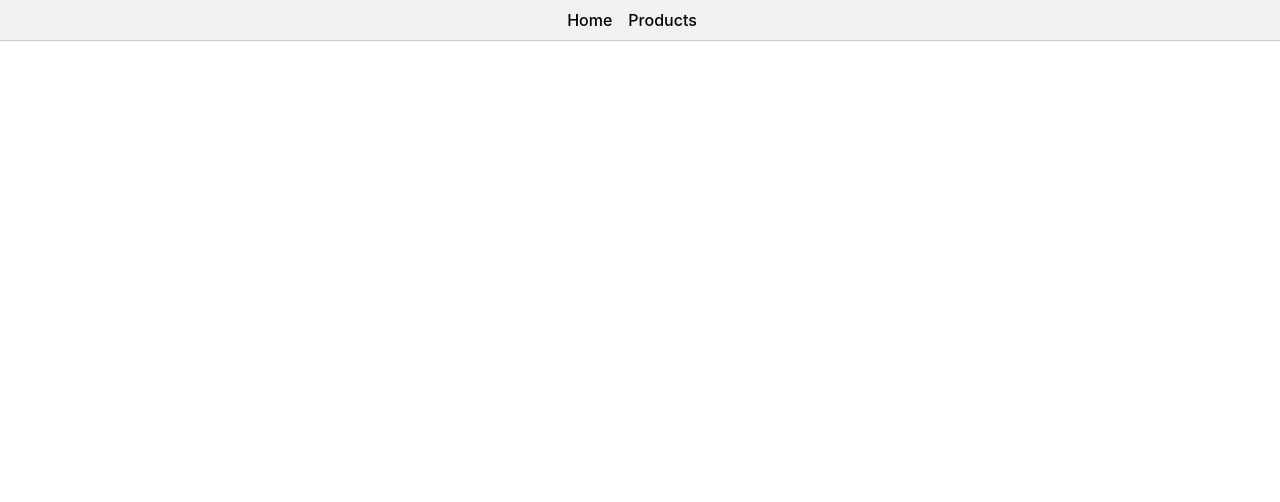
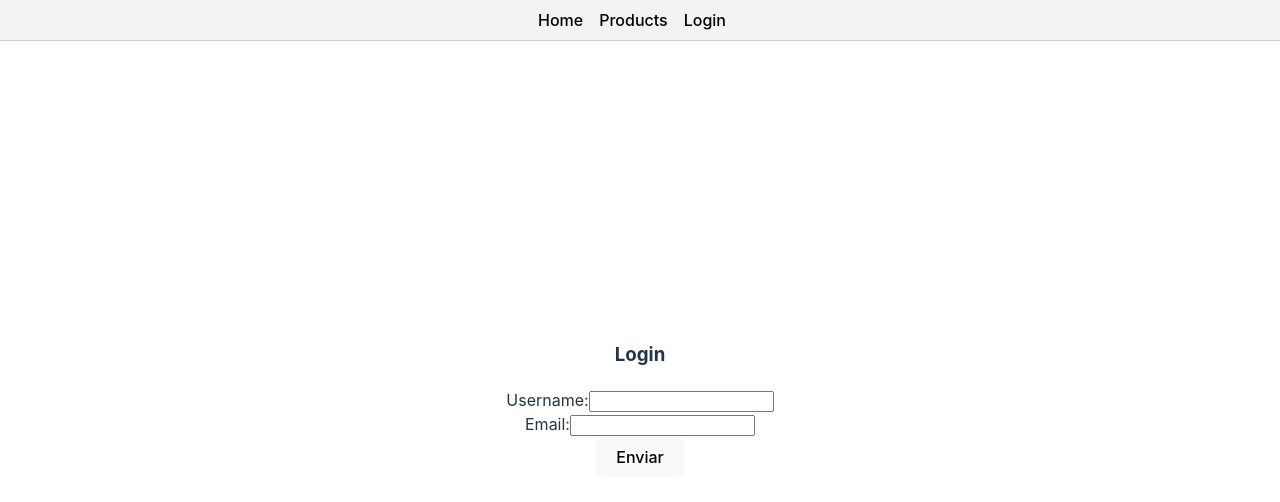
Before and after one commit to edson-yanez-villa/curso-de-react, a React (Vite) app: page /login in a window 1280 px wide. Before the commit this address had no page. Shown: the top 502 px of the page. Built offline with nearby package versions, Linux system fonts and the light colour scheme.

Commit message:
useState and Hooks

```diff
--- a/package.json
+++ b/package.json
@@ -11,6 +11,7 @@
   },
   "dependencies": {
     "@reduxjs/toolkit": "^2.5.0",
+    "motion": "^11.18.0",
     "react": "^18.3.1",
     "react-dom": "^18.3.1",
     "react-redux": "^9.2.0",
--- /dev/null
+++ b/src/components/Hooks/useForm.js
@@ -0,0 +1,20 @@
+import { useState } from "react";
+const useForm = (initialState = {}) => {
+  const [formData, setFormData] = useState(initialState);
+  const handleChange = (e) => {
+    const { name, value } = e.target;
+    setFormData({
+      ...formData,
+      [name]: value,
+    });
+  };
+  const resetForm = () => {
+    setFormData(initialState);
+  };
+  return {
+    formData,
+    handleChange,
+    resetForm,
+  };
+};
+export default useForm;
--- a/src/components/Navigation/Navigator.jsx
+++ b/src/components/Navigation/Navigator.jsx
@@ -9,6 +9,9 @@
       <Link to="/Products" className="nav-link">
         Products
       </Link>
+      <Link to="/login" className="nav-link">
+        Login
+      </Link>
     </nav>
   );
 };
--- a/src/components/Navigation/Router.jsx
+++ b/src/components/Navigation/Router.jsx
@@ -1,5 +1,6 @@
 import Home from "../../screens/Home";
 import FilterableProductTable from "../../screens/FilterableProductTable";
+import Login from "../../screens/Login";
 
 import { Route, Routes } from "react-router";
 
@@ -8,6 +9,7 @@
     <Routes>
       <Route index element={<Home />} />
       <Route path="products" element={<FilterableProductTable />} />
+      <Route path="login" element={<Login />} />
     </Routes>
   );
 };
--- /dev/null
+++ b/src/components/forms/FormLogin.jsx
@@ -0,0 +1,56 @@
+import { useState } from "react";
+
+const FormLogin = ({ titleForm }) => {
+  const [formData, setFormData] = useState({
+    username: "",
+    email: "",
+  });
+  const handleSubmit = (event) => {
+    event.preventDefault();
+    console.log("Form submitted:", formData);
+  };
+
+  const handleChange = (event) => {
+    // debugger;
+    const { name, value } = event.target;
+    setFormData({
+      ...formData,
+      [name]: value,
+    });
+  };
+
+  return (
+    <>
+      <form onSubmit={handleSubmit}>
+        <h3>{titleForm}</h3>
+        <div>
+          <label>
+            Username:
+            <input
+              type="text"
+              name="username"
+              value={formData.username}
+              onChange={handleChange}
+              required
+            />
+          </label>
+        </div>
+        <div>
+          <label>
+            Email:
+            <input
+              type="email"
+              name="email"
+              value={formData.email}
+              onChange={handleChange}
+              required
+            />
+          </label>
+        </div>
+        <button type="submit">Submit</button>
+      </form>
+    </>
+  );
+};
+
+export default FormLogin;
--- /dev/null
+++ b/src/components/forms/FormLoginWithHook.jsx
@@ -0,0 +1,48 @@
+import useForm from "../Hooks/useForm";
+
+const FormLoginWithHook = ({ titleForm }) => {
+  const { formData, handleChange } = useForm({
+    username: "",
+    email: "",
+  });
+
+  const handleSubmit = (event) => {
+    event.preventDefault();
+    console.log("Form submitted:", formData);
+  };
+
+  return (
+    <>
+      <form onSubmit={handleSubmit}>
+        <h3>{titleForm}</h3>
+        <div>
+          <label>
+            Username:
+            <input
+              type="text"
+              name="username"
+              value={formData.username}
+              onChange={handleChange}
+              required
+            />
+          </label>
+        </div>
+        <div>
+          <label>
+            Email:
+            <input
+              type="email"
+              name="email"
+              value={formData.email}
+              onChange={handleChange}
+              required
+            />
+          </label>
+        </div>
+        <button type="submit">Submit</button>
+      </form>
+    </>
+  );
+};
+
+export default FormLoginWithHook;
--- /dev/null
+++ b/src/components/forms/FormLoginWithMotion.jsx
@@ -0,0 +1,75 @@
+import { motion } from "motion/react";
+import useForm from "../Hooks/useForm";
+// eslint-disable-next-line react/prop-types
+const FormWithMotionAndHook = ({ titleForm }) => {
+  const { formData, handleChange } = useForm({
+    username: "",
+    email: "",
+  });
+  const handleSubmit = (e) => {
+    e.preventDefault();
+    console.log("datos del formulario", formData);
+  };
+  return (
+    <motion.div
+      initial={{ opacity: 0 }}
+      animate={{ opacity: 1 }}
+      exit={{ opacity: 0 }}
+      transition={{ duration: 0.5 }}
+    >
+      <form onSubmit={handleSubmit}>
+        <motion.div
+          initial={{ x: -100 }}
+          animate={{ x: 0 }}
+          transition={{ duration: 0.5 }}
+        >
+          <h3>{titleForm}</h3>
+        </motion.div>
+        <motion.div
+          initial={{ x: -100 }}
+          animate={{ x: 0 }}
+          transition={{ duration: 0.5 }}
+        >
+          <div>
+            <label>
+              Username:
+              <input
+                type="text"
+                name="username"
+                value={formData.username}
+                onChange={handleChange}
+                required
+              />
+            </label>
+          </div>
+        </motion.div>
+        <motion.div
+          initial={{ x: -100 }}
+          animate={{ x: 0 }}
+          transition={{ duration: 0.5 }}
+        >
+          <div>
+            <label>
+              Email:
+              <input
+                type="email"
+                name="email"
+                value={formData.email}
+                onChange={handleChange}
+                required
+              />
+            </label>
+          </div>
+        </motion.div>
+        <motion.div
+          initial={{ y: 100 }}
+          animate={{ y: 0 }}
+          transition={{ duration: 0.5 }}
+        >
+          <button type="submit">Enviar</button>
+        </motion.div>
+      </form>
+    </motion.div>
+  );
+};
+export default FormWithMotionAndHook;
--- /dev/null
+++ b/src/screens/Login.jsx
@@ -0,0 +1,14 @@
+// import FormLogin from "../components/forms/FormLogin";
+// import FormLoginWithHook from "../components/forms/FormLoginWithHook";
+import FormLoginWithMotion from "../components/forms/FormLoginWithMotion";
+
+const Login = () => {
+  return (
+    <>
+      {/* <FormLogin titleForm="Login" /> */}
+      <FormLoginWithMotion titleForm="Login" />
+    </>
+  );
+};
+
+export default Login;
```
Also changed, not shown: 1 other file (tests, documents, lock files or other folders).
